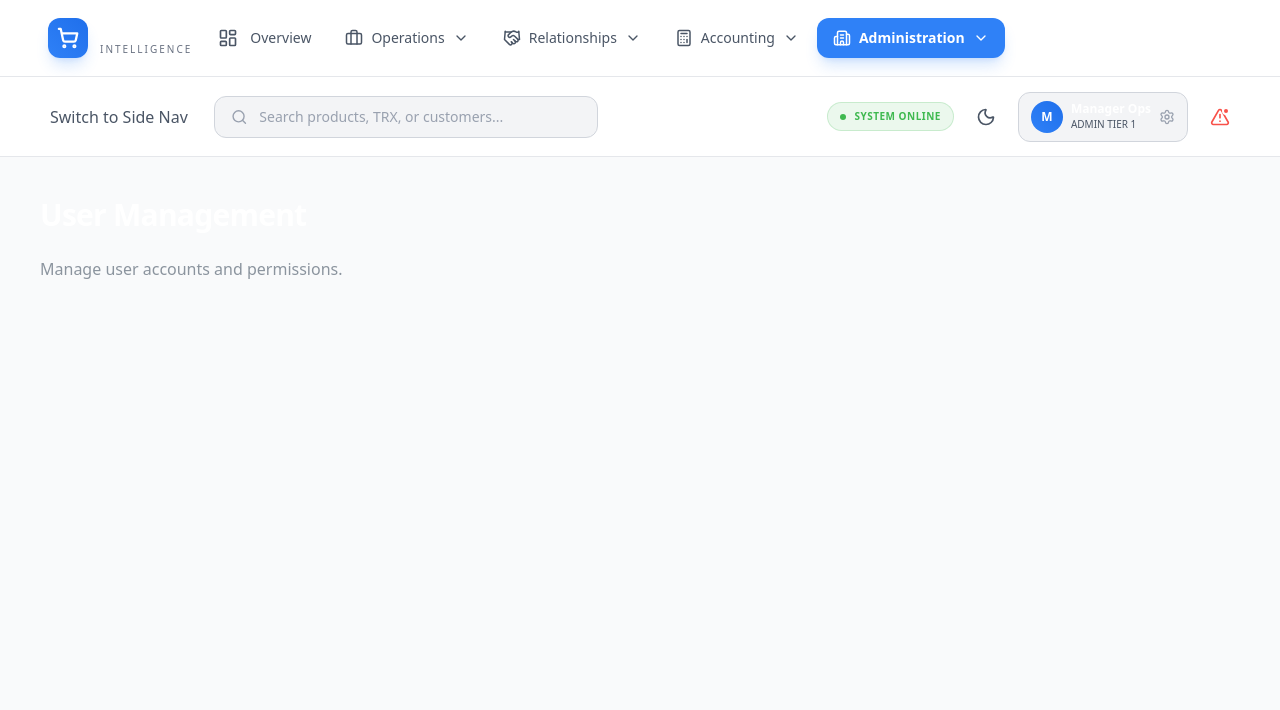
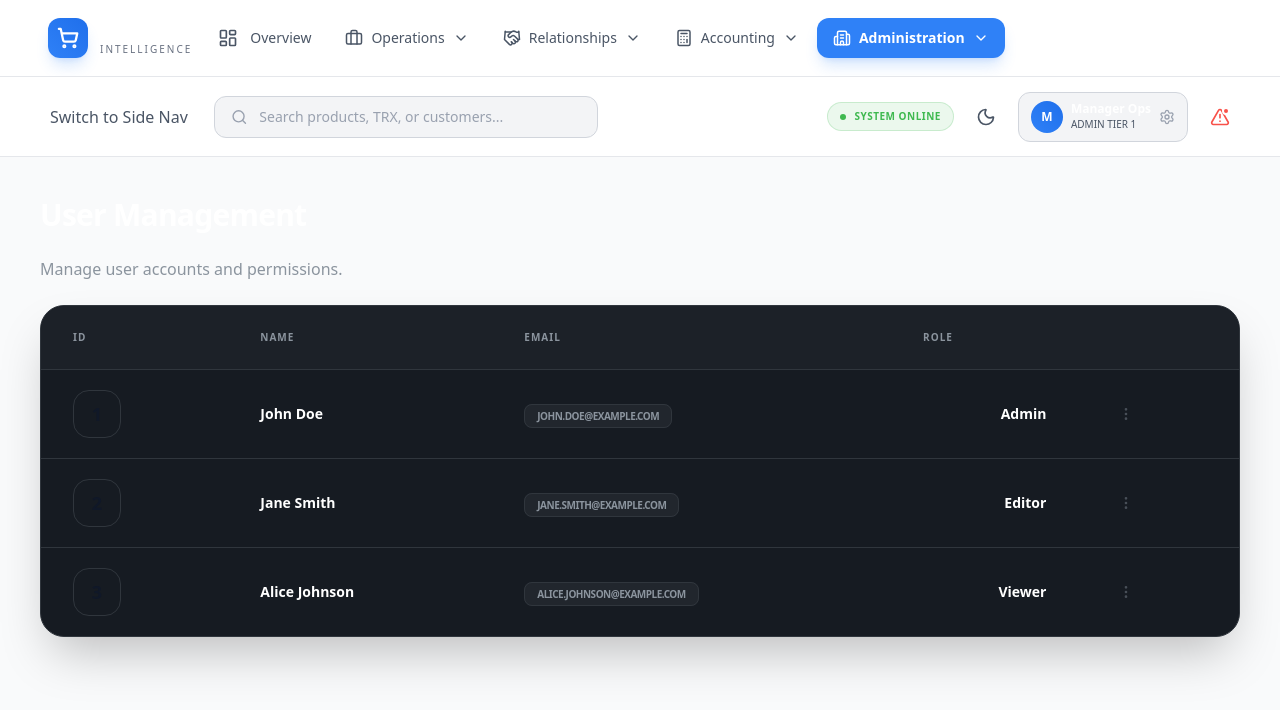
Before and after one commit to bangipindev/crmrpa, a Next.js app: page /pages/user-management in a window 1280 px wide. Shown: the top 710 px of the page. Built offline with nearby package versions, Linux system fonts and the light colour scheme.

Commit message:
revisi template with tabu;ator

```diff
--- a/app/mockData.ts
+++ b/app/mockData.ts
@@ -24,4 +24,27 @@ const INITIAL_TRANSACTIONS: Transaction[] = [
   { id: 'TRX-923', date: '2023-10-25 11:15', type: 'Sale', entityName: 'PT Food Nusantara', total: 12500000, items: [], status: 'Completed' },
 ];
 
+// Dummy data for users
+export const users = [
+  { id: '1', name: "John Doe", email: "john.doe@example.com", role: "Admin" },
+  { id: '2', name: "Jane Smith", email: "jane.smith@example.com", role: "Editor" },
+  { id: '3', name: "Alice Johnson", email: "alice.johnson@example.com", role: "Viewer" },
+];
+
+// Dummy data for roles
+export const roles = [
+  { id: '1', name: "Admin", description: "Full access to all features." },
+  { id: '2', name: "Editor", description: "Can edit content but has limited administrative privileges." },
+  { id: '3', name: "Viewer", description: "Can view content but cannot make changes." },
+  { id: '4', name: "Admin", description: "Full access to all features." },
+  { id: '5', name: "Editor", description: "Can edit content but has limited administrative privileges." },
+  { id: '6', name: "Viewer", description: "Can view content but cannot make changes." },
+  { id: '7', name: "Admin", description: "Full access to all features." },
+  { id: '8', name: "Editor", description: "Can edit content but has limited administrative privileges." },
+  { id: '9', name: "Viewer", description: "Can view content but cannot make changes." },
+  { id: '10', name: "Admin", description: "Full access to all features." },
+  { id: '11', name: "Editor", description: "Can edit content but has limited administrative privileges." },
+  { id: '12', name: "Viewer", description: "Can view content but cannot make changes." },
+];
+
 export { INITIAL_PRODUCTS, INITIAL_CUSTOMERS, INITIAL_SUPPLIERS, INITIAL_TRANSACTIONS };
--- /dev/null
+++ b/app/pages/role-management/create-edit-role/page.tsx
@@ -0,0 +1,68 @@
+"use client";
+
+import React, { useState } from "react";
+import Link from "next/link";
+
+interface RoleFormProps {
+  role?: { name: string; description: string };
+  onSubmit: (formData: { name: string; description: string }) => void;
+}
+
+const RoleForm: React.FC<RoleFormProps> = ({ role, onSubmit }) => {
+  const [formData, setFormData] = useState(role || { name: "", description: "" });
+
+  const handleChange = (e: React.ChangeEvent<HTMLInputElement | HTMLTextAreaElement>) => {
+    const { name, value } = e.target;
+    setFormData({ ...formData, [name]: value });
+  };
+
+  const handleSubmit = (e: React.FormEvent<HTMLFormElement>) => {
+    e.preventDefault();
+    onSubmit(formData);
+  };
+
+  return (
+    <form onSubmit={handleSubmit}>
+      <div>
+        <label>Name:</label>
+        <input
+          type="text"
+          name="name"
+          value={formData.name}
+          onChange={handleChange}
+          required
+        />
+      </div>
+      <div>
+        <label>Description:</label>
+        <textarea
+          name="description"
+          value={formData.description}
+          onChange={handleChange}
+          required
+        />
+      </div>
+      <button type="submit">Submit</button>
+    </form>
+  );
+};
+
+const CreateEditRolePage = () => {
+  const handleFormSubmit = (data: { name: string; description: string }) => {
+    console.log("Form submitted:", data);
+    // Add logic to save or update role
+  };
+
+  return (
+    <div>
+      <nav>
+        <Link href="/user-management">User List</Link>
+        <Link href="/role-management">Role List</Link>
+      </nav>
+      <h1>Create/Edit Role</h1>
+      <RoleForm onSubmit={handleFormSubmit} />
+    </div>
+  );
+};
+
+export default CreateEditRolePage;
--- a/app/pages/role-management/page.tsx
+++ b/app/pages/role-management/page.tsx
@@ -1,13 +1,33 @@
 "use client";
 
-import React from 'react';
+import React, { useContext, useEffect, useRef } from 'react';
+import { roles } from '../../mockData';
+import { Tabulator } from 'tabulator-tables';
 
 export default function RoleManagementPage() {
+
+  const roleTableRef = useRef(null);
+
+  useEffect(() => {
+    if (roleTableRef.current) {
+      new Tabulator(roleTableRef.current, {
+        data: roles,
+        layout: 'fitColumns',
+        renderHorizontal: "virtual",
+        columns: [
+          { title: 'ID', field: 'id', width: 50 },
+          { title: 'Name', field: 'name' },
+          { title: 'Description', field: 'description' },
+        ],
+      });
+    }
+  }, []);
+
   return (
     <div className="space-y-6">
       <h1 className="text-3xl font-black text-white tracking-tight">Role Management</h1>
       <p className="text-[#8b949e] font-medium">Define and assign roles to users.</p>
-      {/* Add your role management content here */}
+      <div ref={roleTableRef}></div>
     </div>
   );
 }
--- /dev/null
+++ b/app/pages/user-management/create-edit-user/page.tsx
@@ -0,0 +1,74 @@
+"use client";
+
+import { useState } from "react";
+
+interface UserFormProps {
+  user?: { name: string; email: string; role: string };
+  onSubmit: (formData: { name: string; email: string; role: string }) => void;
+}
+
+const UserForm: React.FC<UserFormProps> = ({ user, onSubmit }) => {
+  const [formData, setFormData] = useState(user || { name: "", email: "", role: "" });
+
+  const handleChange = (e: React.ChangeEvent<HTMLInputElement>) => {
+    const { name, value } = e.target;
+    setFormData({ ...formData, [name]: value });
+  };
+
+  const handleSubmit = (e: React.FormEvent<HTMLFormElement>) => {
+    e.preventDefault();
+    onSubmit(formData);
+  };
+
+  return (
+    <form onSubmit={handleSubmit}>
+      <div>
+        <label>Name:</label>
+        <input
+          type="text"
+          name="name"
+          value={formData.name}
+          onChange={handleChange}
+          required
+        />
+      </div>
+      <div>
+        <label>Email:</label>
+        <input
+          type="email"
+          name="email"
+          value={formData.email}
+          onChange={handleChange}
+          required
+        />
+      </div>
+      <div>
+        <label>Role:</label>
+        <input
+          type="text"
+          name="role"
+          value={formData.role}
+          onChange={handleChange}
+          required
+        />
+      </div>
+      <button type="submit">Submit</button>
+    </form>
+  );
+};
+
+const CreateEditUserPage = () => {
+  const handleFormSubmit = (data: { name: string; email: string; role: string }) => {
+    console.log("Form submitted:", data);
+    // Add logic to save or update user
+  };
+
+  return (
+    <div>
+      <h1>Create/Edit User</h1>
+      <UserForm onSubmit={handleFormSubmit} />
+    </div>
+  );
+};
+
+export default CreateEditUserPage;
--- a/app/pages/user-management/page.tsx
+++ b/app/pages/user-management/page.tsx
@@ -1,13 +1,83 @@
 "use client";
 
-import React from 'react';
+import React, { useEffect, useRef } from 'react';
+import { Tabulator } from 'tabulator-tables';
+import { users } from '../../mockData';
+import { Users } from '@/app/types';
+import { MoreVertical } from 'lucide-react';
 
 export default function UserManagementPage() {
+  const userTableRef = useRef(null);
+
+  useEffect(() => {
+    if (userTableRef.current) {
+      new Tabulator(userTableRef.current, {
+        data: users,
+        layout: 'fitColumns',
+        renderHorizontal:"virtual",
+        columns: [
+          { title: 'ID', field: 'id', width: 50 },
+          { title: 'Name', field: 'name' },
+          { title: 'Email', field: 'email' },
+          { title: 'Role', field: 'role' },
+        ],
+      });
+    }
+  }, []);
+
   return (
     <div className="space-y-6">
       <h1 className="text-3xl font-black text-white tracking-tight">User Management</h1>
       <p className="text-[#8b949e] font-medium">Manage user accounts and permissions.</p>
-      {/* Add your user management content here */}
+      {/* <div ref={userTableRef}></div> */}
+
+      <div className="bg-[#161b22] border border-[#30363d] rounded-3xl overflow-hidden shadow-2xl">
+        <div className="overflow-x-auto">
+          <table className="w-full text-left">
+            <thead>
+              <tr className="bg-[#1c2128] text-[#8b949e] text-[10px] uppercase font-black tracking-widest border-b border-[#30363d]">
+                <th className="px-8 py-6">Id</th>
+                <th className="px-8 py-6">Name</th>
+                <th className="px-8 py-6">Email</th>
+                <th className="px-8 py-6">Role</th>
+                <th className="px-8 py-6"></th>
+              </tr>
+            </thead>
+            <tbody className="divide-y divide-[#30363d]">
+              {users.map((p: Users) => {
+                return (
+                  <tr key={p.id} className="hover:bg-[#1f2937]/30 transition-all group">
+                    <td className="px-8 py-5">
+                      <div className="flex items-center gap-4">
+                        <div className={`w-12 h-12 rounded-2xl border border-[#30363d] flex items-center justify-center font-black text-lg '}`}>
+                          {p.id}
+                        </div>
+                      </div>
+                    </td>
+                    <td className="px-8 py-5">
+                      <div className="flex items-center gap-4">
+                        <div>
+                          <p className="text-sm font-black text-white">{p.name}</p>
+                        </div>
+                      </div>
+                    </td>
+                    <td className="px-8 py-5">
+                      <span className="px-3 py-1 bg-[#21262d] text-[#8b949e] text-[10px] font-black rounded-lg border border-[#30363d] uppercase tracking-tighter">{p.email}</span>
+                    </td>
+                    <td className="px-8 py-5 text-right font-black text-white text-sm">{p.role}</td>
+                    <td className="px-8 py-5">
+                      <button className="p-2 hover:bg-[#30363d] rounded-xl text-[#484f58] hover:text-white transition-all">
+                        <MoreVertical size={16} />
+                      </button>
+                    </td>
+                  </tr>
+                );
+              })}
+            </tbody>
+          </table>
+        </div>
+      </div>
     </div>
+
   );
 }
--- a/app/types.ts
+++ b/app/types.ts
@@ -1,4 +1,4 @@
-type View = 'dashboard' | 'products' | 'customers' | 'suppliers' | 'transactions' | 'reports' | 'adjustments';
+type View = 'dashboard' | 'products' | 'customers' | 'suppliers' | 'transactions' | 'reports' | 'adjustments' | 'users' | 'roles';
 
 interface Product {
   id: string;
@@ -60,4 +60,11 @@ interface Adjustment {
   user: string;
 }
 
-export type { View, Product, Customer, Supplier, TransactionItem, Transaction, Adjustment };
+interface Users {
+  id: string;
+  name: string;
+  email: string;
+  role: string;
+}
+
+export type { View, Product, Customer, Supplier, TransactionItem, Transaction, Adjustment , Users};
--- a/package.json
+++ b/package.json
@@ -12,13 +12,15 @@
     "lucide-react": "^0.562.0",
     "next": "16.1.1",
     "react": "19.2.3",
-    "react-dom": "19.2.3"
+    "react-dom": "19.2.3",
+    "tabulator-tables": "^6.3.1"
   },
   "devDependencies": {
     "@tailwindcss/postcss": "^4.1.18",
     "@types/node": "^20",
     "@types/react": "^19",
     "@types/react-dom": "^19",
+    "@types/tabulator-tables": "^6.3.1",
     "autoprefixer": "^10.4.23",
     "eslint": "^9",
     "eslint-config-next": "16.1.1",
```
Also changed, not shown: app/context/ThemeContext.tsx (+23 -28 lines), app/layout.tsx (+1 -6 lines), 1 other file (tests, documents, lock files or other folders).
